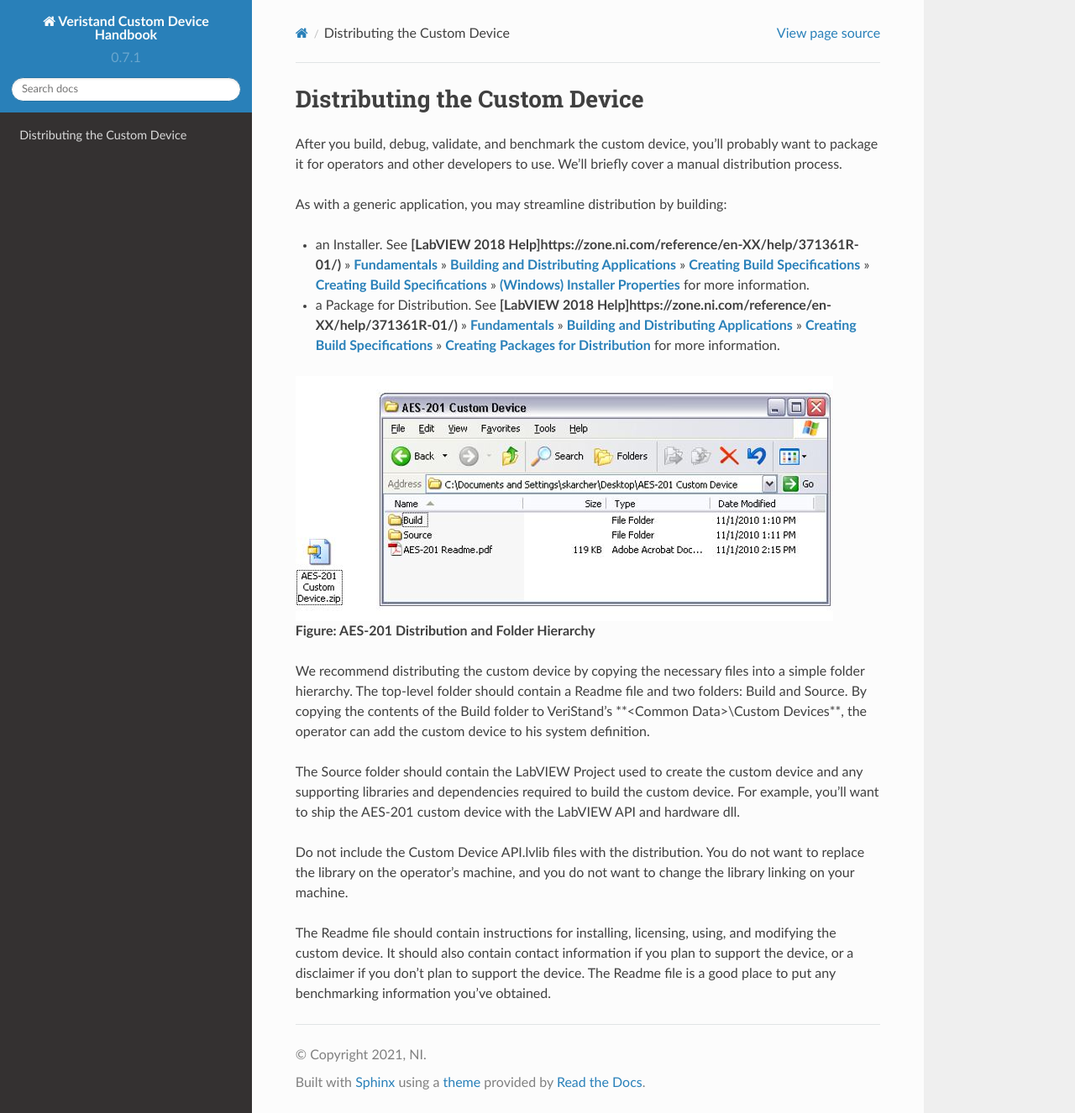
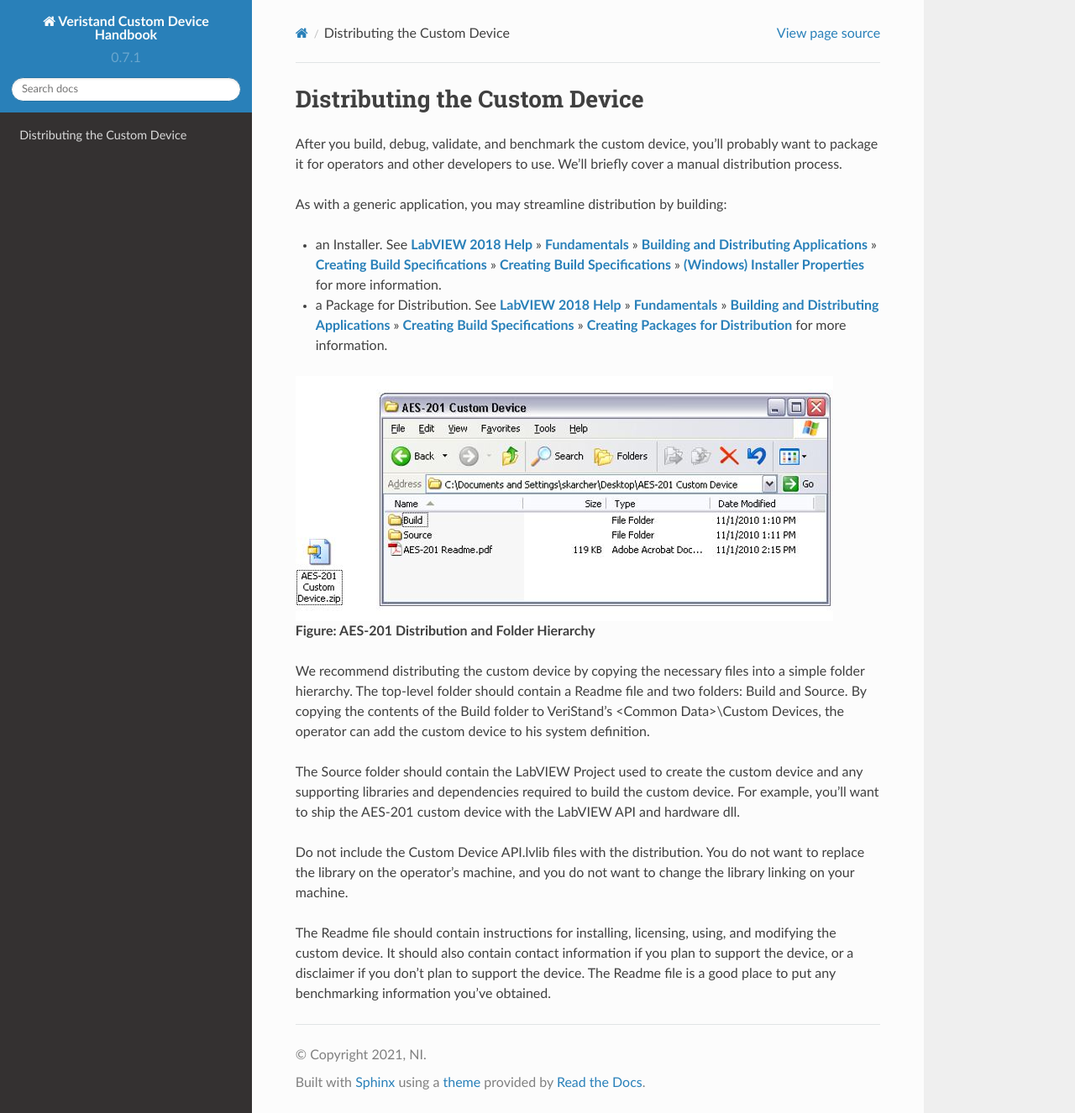
Before and after one commit to ni/niveristand-custom-device-handbook, a Sphinx documentation site: the page built from docs/Distributing_the_Custom_Device.md, in a window 1280 px wide and 1326 px high. Shown: the whole window at 84% size. Built offline with Sphinx 7.4.7 and the Read the Docs theme 2.0.0, drawn with Linux system fonts in a browser that asks for light colours.

Commit message:
Apply suggestions from code review
implemented feedback

Co-authored-by: Paul Huțanu <62251693+phutanu@users.noreply.github.com>

```diff
--- a/docs/Distributing_the_Custom_Device.md
+++ b/docs/Distributing_the_Custom_Device.md
@@ -4,15 +4,15 @@
 
 As with a generic application, you may streamline distribution by building:
 
-- an Installer. See **[LabVIEW 2018 Help]https://zone.ni.com/reference/en-XX/help/371361R-01/)** » **[Fundamentals](https://zone.ni.com/reference/en-XX/help/371361R-01/TOC5.htm)** » **[Building and Distributing Applications](https://zone.ni.com/reference/en-XX/help/371361R-01/TOC24.htm)** » **[Creating Build Specifications](https://zone.ni.com/reference/en-XX/help/371361R-01/TOC26.htm)** » **[Creating Build Specifications](https://zone.ni.com/reference/en-XX/help/371361R-01/lvconcepts/creating_build_specs/)** » **[(Windows) Installer Properties](https://zone.ni.com/reference/en-XX/help/371361R-01/lvdialog/installer_tab_windows/)** for more information.
+- an Installer. See **[LabVIEW 2018 Help](https://zone.ni.com/reference/en-XX/help/371361R-01/)** » **[Fundamentals](https://zone.ni.com/reference/en-XX/help/371361R-01/TOC5.htm)** » **[Building and Distributing Applications](https://zone.ni.com/reference/en-XX/help/371361R-01/TOC24.htm)** » **[Creating Build Specifications](https://zone.ni.com/reference/en-XX/help/371361R-01/TOC26.htm)** » **[Creating Build Specifications](https://zone.ni.com/reference/en-XX/help/371361R-01/lvconcepts/creating_build_specs/)** » **[(Windows) Installer Properties](https://zone.ni.com/reference/en-XX/help/371361R-01/lvdialog/installer_tab_windows/)** for more information.
 
-- a Package for Distribution. See **[LabVIEW 2018 Help]https://zone.ni.com/reference/en-XX/help/371361R-01/)** » **[Fundamentals](https://zone.ni.com/reference/en-XX/help/371361R-01/TOC5.htm)** » **[Building and Distributing Applications](https://zone.ni.com/reference/en-XX/help/371361R-01/TOC24.htm)** » **[Creating Build Specifications](https://zone.ni.com/reference/en-XX/help/371361R-01/TOC26.htm)** » **[Creating Packages for Distribution](https://zone.ni.com/reference/en-XX/help/371361R-01/lvhowto/creating_packages/)** for more information.
+- a Package for Distribution. See **[LabVIEW 2018 Help](https://zone.ni.com/reference/en-XX/help/371361R-01/)** » **[Fundamentals](https://zone.ni.com/reference/en-XX/help/371361R-01/TOC5.htm)** » **[Building and Distributing Applications](https://zone.ni.com/reference/en-XX/help/371361R-01/TOC24.htm)** » **[Creating Build Specifications](https://zone.ni.com/reference/en-XX/help/371361R-01/TOC26.htm)** » **[Creating Packages for Distribution](https://zone.ni.com/reference/en-XX/help/371361R-01/lvhowto/creating_packages/)** for more information.
 
 
 ![](images/AES-201_Distribution_and_Folder_Hierarchy.JPG)<br />
 **Figure: AES-201 Distribution and Folder Hierarchy**
 
-We recommend distributing the custom device by copying the necessary files into a simple folder hierarchy. The top-level folder should contain a Readme file and two folders: Build and Source. By copying the contents of the Build folder to VeriStand’s **&lt;Common Data&gt;\Custom Devices\**, the operator can add the custom device to his system definition.
+We recommend distributing the custom device by copying the necessary files into a simple folder hierarchy. The top-level folder should contain a Readme file and two folders: Build and Source. By copying the contents of the Build folder to VeriStand’s &lt;Common Data&gt;\Custom Devices\, the operator can add the custom device to his system definition.
 
 The Source folder should contain the LabVIEW Project used to create the custom device and any supporting libraries and dependencies required to build the custom device. For example, you’ll want to ship the AES-201 custom device with the LabVIEW API and hardware dll.
 
```
